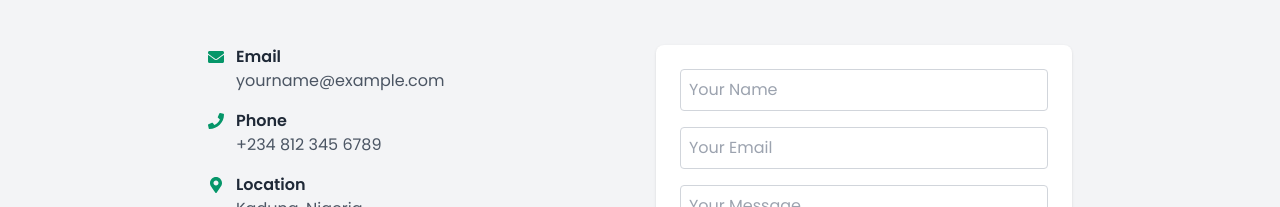
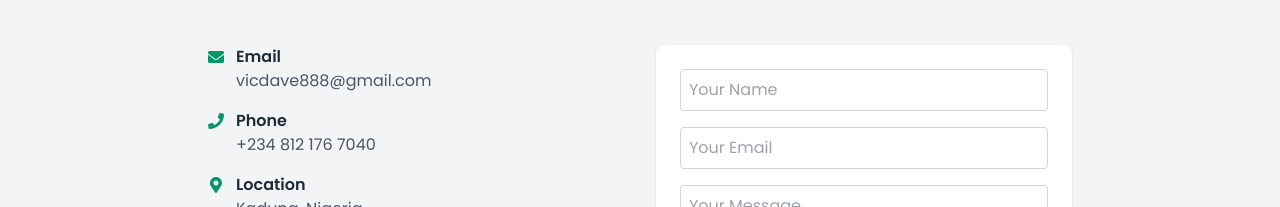
Before and after one commit to vic-dave/victor-portfolio, a React (Vite) app: page / in a window 1280 px wide. Shown: the part 2149-2356 px from the top of the page. Built offline with nearby package versions, Linux system fonts and the light colour scheme.

Commit message:
Updated contact section with new changes

```diff
--- a/src/components/Contact.jsx
+++ b/src/components/Contact.jsx
@@ -28,14 +28,14 @@ export default function Contact() {
               <FaEnvelope className="text-emerald-600 mt-1" />
               <div>
                 <h4 className="font-semibold">Email</h4>
-                <p className="text-gray-600">yourname@example.com</p>
+                <p className="text-gray-600">vicdave888@gmail.com</p>
               </div>
             </div>
             <div className="flex items-start gap-3">
               <FaPhone className="text-emerald-600 mt-1" />
               <div>
                 <h4 className="font-semibold">Phone</h4>
-                <p className="text-gray-600">+234 812 345 6789</p>
+                <p className="text-gray-600">+234 812 176 7040</p>
               </div>
             </div>
             <div className="flex items-start gap-3">
```
